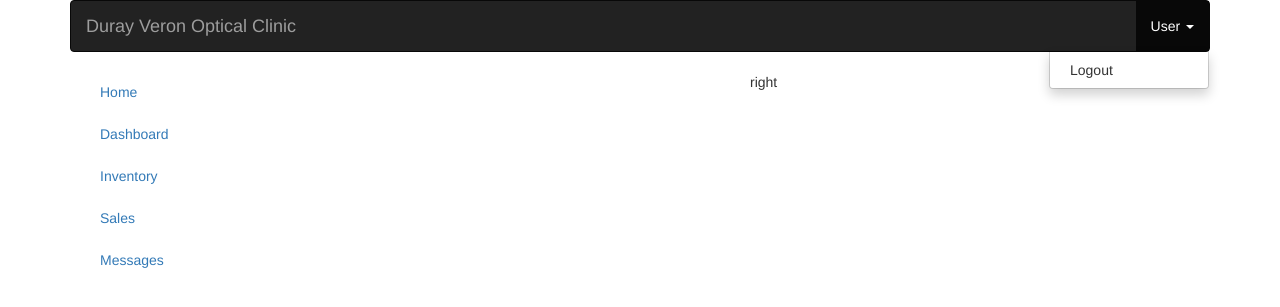
After one commit to KennethHautea/tindahan-ni-paul, a PHP site: page /dashboard.php in a window 1280 px wide, after a click on "User". The commit adds this page. Shown: the top 307 px of the page. Run offline with PHP 8.4, Linux system fonts and the light colour scheme; some libraries are stand-ins or nearby versions.

Commit message:
ajshdjash

```diff
--- /dev/null
+++ b/Dvois/dashboard.php
@@ -0,0 +1,43 @@
+<!DOCTYPE html>
+<html>
+<head>
+	<title></title>
+	<link rel="stylesheet" type="text/css" href="css/bootstrap.min.css">
+	<link rel="stylesheet" type="text/css" href="style/styles.css">
+	<meta name="viewport" content="width=device-width, initial-scale=1,user-scalable=no">
+	<script src="https://ajax.googleapis.com/ajax/libs/jquery/2.1.3/jquery.min.js"></script>
+	<script src="js/bootstrap.min.js"></script>
+</head>
+<body>
+	<div class="container">
+		<nav class="navbar navbar-inverse">
+			<div class="container-fluid">
+				<a class="navbar-brand">Duray Veron Optical Clinic</a>
+				<ul class="nav navbar-nav navbar-right ">
+        			<li class="dropdown">
+          			<a href="#" class="dropdown-toggle" data-toggle="dropdown" role="button" aria-expanded="false">User <span class="caret"></span></a>
+          			<ul class="dropdown-menu" role="menu">
+            		<li><a href="index.php">Logout</a></li>
+          		</ul>
+       				</li>
+      				</ul>
+			</div>
+		</nav>
+	</div>
+	<div class="container">
+<div class="col-sm-2">
+	<ul class="nav nav-pills nav-stacked">
+  <li role="presentation"><a href="#">Home</a></li>
+  <li role="presentation"><a href="#">Dashboard</a></li>
+  <li role="presentation"><a href="#">Inventory</a></li>
+  <li role="presentation"><a href="#">Sales</a></li>
+  <li role="presentation"><a href="#">Messages</a></li>
+</ul>
+</div>
+<div class="col-sm-5">
+
+</div>
+<div class="col-sm-5">right</div>
+</div>
+</body>
+</html>
--- a/Dvois/style/style.css
+++ b/Dvois/style/style.css
@@ -6,3 +6,9 @@
 .btn-group{
 	margin-left:70px;
 }
+.error {
+	color:red;
+}
+body{
+	background-color: #868080;
+}
```
Also changed, not shown: Dvois/index.php (+13 -5 lines), Dvois/proccess.php (+9 -7 lines), Dvois/validation.php (added, +16 -0 lines).
